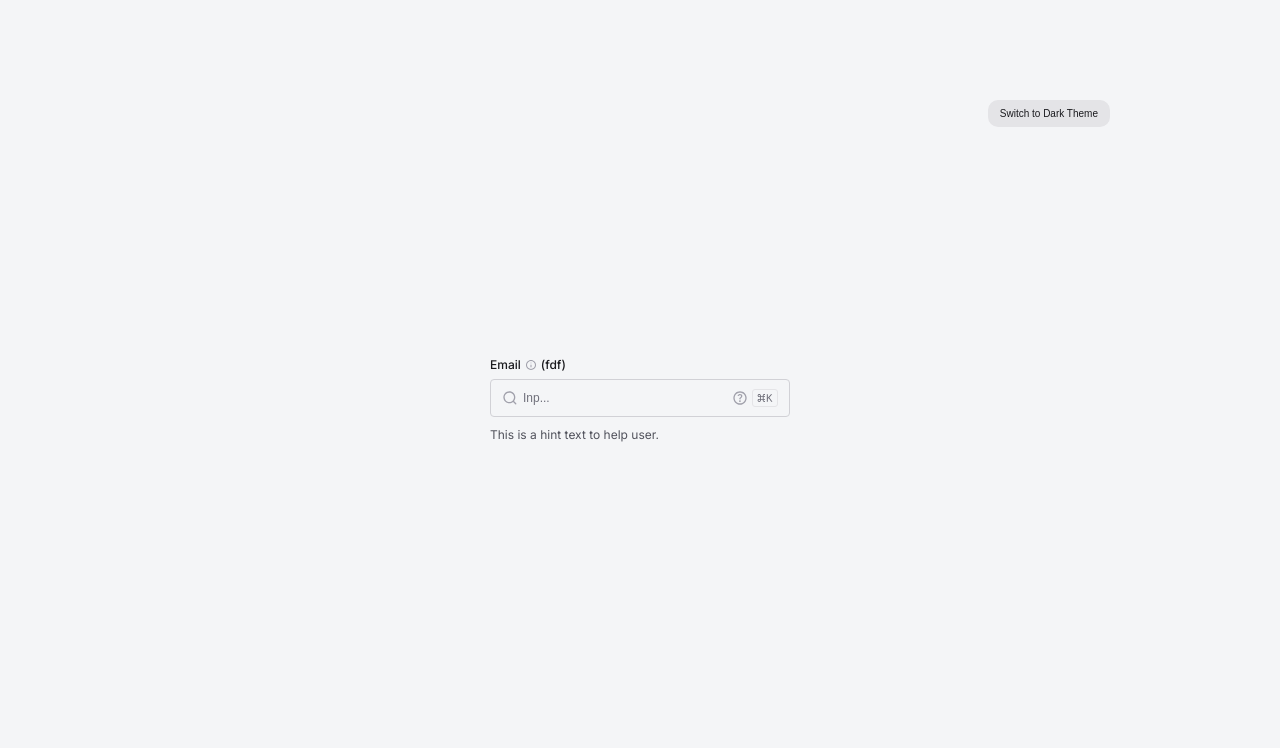
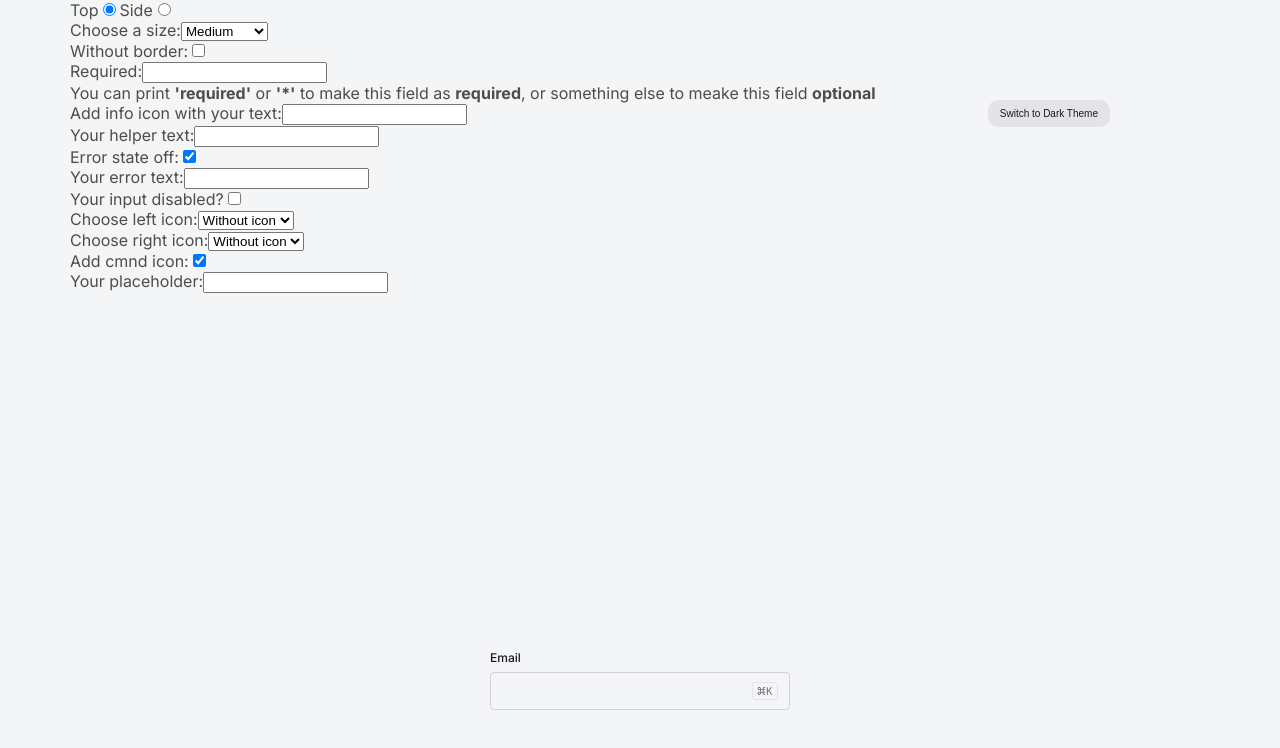
Before and after one commit to Follder/react--form-lib, a React (Create React App) app: page / in a window 1280 px wide. Shown: the top 748 px of the page. Built offline with nearby package versions, Linux system fonts and the light colour scheme.

Commit message:
add settings markup

```diff
--- a/src/components/app/App.tsx
+++ b/src/components/app/App.tsx
@@ -1,9 +1,29 @@
 import { useState } from "react";
 import Input from "../input/Input";
 import "./App.scss";
+import { LabelPosition } from "../../types/types";
+import { Size } from "../../types/types";
+import { Required } from "../../types/types";
+import { Info } from "../../types/types";
+import { LeftIcon } from "../../types/types";
+import { RightIcon } from "../../types/types";
+import { Type } from "../../types/types";
 
 function App() {
   const [theme, setTheme] = useState("light");
+  const [labelPosition, setLabelPosition] = useState<LabelPosition>("top");
+  const [size, setSize] = useState<Size>("md");
+  const [isQuiet, setIsQuiet] = useState(false);
+  const [required, setRequired] = useState("");
+  const [info, setInfo] = useState("");
+  const [isValid, setIsValid] = useState(true);
+  const [helperText, setHelperText] = useState("");
+  const [errorText, setErrorText] = useState("");
+  const [isDisabled, setIsDisabled] = useState(false);
+  const [leftIcon, setLeftIcon] = useState<LeftIcon>(null);
+  const [rightIcon, setRightIcon] = useState<RightIcon>(null);
+  const [isCmndIcon, setIsCmndIcon] = useState(true);
+  const [placeholder, setPlaceholder] = useState("");
 
   const toggleTheme = () => {
     setTheme((prevTheme) => (prevTheme === "light" ? "dark" : "light"));
@@ -12,11 +32,191 @@ function App() {
   return (
     <div className="page" data-theme={theme}>
       <header className="container">
+        <div className="settings">
+          <div className="settings__label">
+            <label>
+              Top
+              <input
+                type="radio"
+                value="top"
+                checked={labelPosition === "top"}
+                onChange={(e) =>
+                  setLabelPosition(e.target.value as LabelPosition)
+                }
+              />
+            </label>
+            <label>
+              Side
+              <input
+                type="radio"
+                value="side"
+                checked={labelPosition === "side"}
+                onChange={(e) =>
+                  setLabelPosition(e.target.value as LabelPosition)
+                }
+              />
+            </label>
+          </div>
+          <div className="settings__size">
+            <label htmlFor="size-select">Choose a size:</label>
+            <select
+              id="size-select"
+              value={size}
+              onChange={(e) => setSize(e.target.value as Size)}
+            >
+              <option value="xs">Small</option>
+              <option value="md">Medium</option>
+              <option value="lg">Large</option>
+              <option value="xl">Extra large</option>
+            </select>
+          </div>
+          <div className="settings__quiet">
+            <label>
+              Without border:
+              <input
+                type="checkbox"
+                checked={isQuiet}
+                onChange={(e) => setIsQuiet(e.target.checked)}
+              />
+            </label>
+          </div>
+          <div className="settings__required">
+            <label>
+              Required:
+              <input
+                type="text"
+                value={required}
+                onChange={(e) => setRequired(e.target.value)}
+              />
+            </label>
+            <div>
+              You can print <b>'required'</b> or <b>'*'</b> to make this field
+              as <b>required</b>, or something else to meake this field{" "}
+              <b>optional</b>
+            </div>
+          </div>
+          <div className="settings__info">
+            <label>
+              Add info icon with your text:
+              <input
+                type="text"
+                value={info}
+                onChange={(e) => setInfo(e.target.value)}
+              />
+            </label>
+          </div>
+          <div className="settings__helper">
+            <label>
+              Your helper text:
+              <input
+                type="text"
+                value={helperText}
+                onChange={(e) => setHelperText(e.target.value)}
+              />
+            </label>
+          </div>
+          <div className="settings__valid">
+            <label>
+              Error state off:
+              <input
+                type="checkbox"
+                checked={isValid}
+                onChange={(e) => setIsValid(e.target.checked)}
+              />
+            </label>
+          </div>
+          <div className="settings__error">
+            <label>
+              Your error text:
+              <input
+                type="text"
+                value={errorText}
+                onChange={(e) => setErrorText(e.target.value)}
+              />
+            </label>
+          </div>
+          <div className="settings__disabled">
+            <label>
+              Your input disabled?
+              <input
+                type="checkbox"
+                checked={isDisabled}
+                onChange={(e) => setIsDisabled(e.target.checked)}
+              />
+            </label>
+          </div>
+          <div className="settings__left">
+            <label htmlFor="left-select">Choose left icon:</label>
+            <select
+              id="left-select"
+              value={leftIcon || ''}
+              onChange={(e) => {
+                const newValue = e.target.value === "" ? null : (e.target.value as LeftIcon);
+                setLeftIcon(newValue);
+              }}
+            >
+              <option value="">Without icon</option>
+              <option value="user">User</option>
+              <option value="search">Search</option>
+              <option value="password">Password</option>
+              <option value="email">Email</option>
+            </select>
+          </div>
+          <div className="settings__right">
+            <label htmlFor="right-select">Choose right icon:</label>
+            <select
+              id="right-select"
+              value={rightIcon || ''}
+              onChange={(e) => {
+                const newValue = e.target.value === "" ? null : (e.target.value as RightIcon);
+                setRightIcon(newValue);
+              }}
+            >
+              <option value="">Without icon</option>
+              <option value="help">Help</option>
+            </select>
+          </div>
+          <div className="settings__cmnd">
+            <label>
+              Add cmnd icon:
+              <input
+                type="checkbox"
+                checked={isCmndIcon}
+                onChange={(e) => setIsCmndIcon(e.target.checked)}
+              />
+            </label>
+          </div>
+          <div className="settings__placeholder">
+            <label>
+              Your placeholder:
+              <input
+                type="text"
+                value={placeholder}
+                onChange={(e) => setPlaceholder(e.target.value)}
+              />
+            </label>
+          </div>
+
+        </div>
         <button onClick={toggleTheme} className="toggleButton">
           Switch to {theme === "light" ? "Dark" : "Light"} Theme
         </button>
         <div className="page__wrapper">
-          <Input />
+          <Input
+            labelPosition={labelPosition}
+            size={size}
+            isQuiet={isQuiet}
+            required={required}
+            info={info}
+            isValid={isValid}
+            helperText={helperText}
+            errorText={errorText}
+            isDisabled={isDisabled}
+            leftIcon={leftIcon}
+            rightIcon={rightIcon}
+            isCmndIcon={isCmndIcon}
+            placeholder={placeholder}
+          />
         </div>
       </header>
     </div>
--- a/src/components/input/Input.tsx
+++ b/src/components/input/Input.tsx
@@ -1,14 +1,13 @@
 import React, { useState } from "react";
 import InfoIcon from "../icons/Info/Info";
 import "./input.scss";
-
-type LabelPosition = "top" | "side";
-type Size = "xs" | "md" | "lg" | "xl";
-type Required = string | "required" | "*";
-type Info = string | null;
-type LeftIcon = "user" | "search" | "password" | "email" | null;
-type RightIcon = "help" | null;
-type Type = "text" | "email" | "password" | "user";
+import { LabelPosition } from "../../types/types";
+import { Size } from "../../types/types";
+import { Required } from "../../types/types";
+import { Info } from "../../types/types";
+import { LeftIcon } from "../../types/types";
+import { RightIcon } from "../../types/types";
+import { Type } from "../../types/types";
 
 type Props = {
   labelPosition?: LabelPosition;
@@ -68,7 +67,7 @@ const Input: React.FC<Props> = ({
       case "":
         return {
           labelText: "",
-          helperText: "",
+          helperText: helperText,
           required: false,
         };
       default:
@@ -97,7 +96,7 @@ const Input: React.FC<Props> = ({
     initialClassname: string,
     addClassnames: (string | null)[]
   ): string => {
-    const filteredClassnames = addClassnames.filter((name) => name !== null);
+    const filteredClassnames = addClassnames.filter((name): name is string => name !== null);
 
     const classNames = filteredClassnames.reduce((acc, next) => {
       return acc + " " + next;
@@ -156,7 +155,7 @@ const Input: React.FC<Props> = ({
     inputElementClassnames
   );
 
-  console.log(formElement);
+  console.log(':', requiredOption.helperText);
 
   const infoIcon = () =>
     info && (
--- a/src/components/input/input.scss
+++ b/src/components/input/input.scss
@@ -316,6 +316,7 @@
     font-size: 12px;
     font-weight: 400;
     line-height: 20px;
+    height: 20px;
     color: var(--input-helper-text);
   }
 
--- /dev/null
+++ b/src/types/types.ts
@@ -0,0 +1,7 @@
+export type LabelPosition = "top" | "side";
+export type Size = "xs" | "md" | "lg" | "xl";
+export type Required = string | "required" | "*";
+export type Info = string | null;
+export type LeftIcon = "user" | "search" | "password" | "email" | null;
+export type RightIcon = "help" | null;
+export type Type = "text" | "email" | "password" | "user";
```
